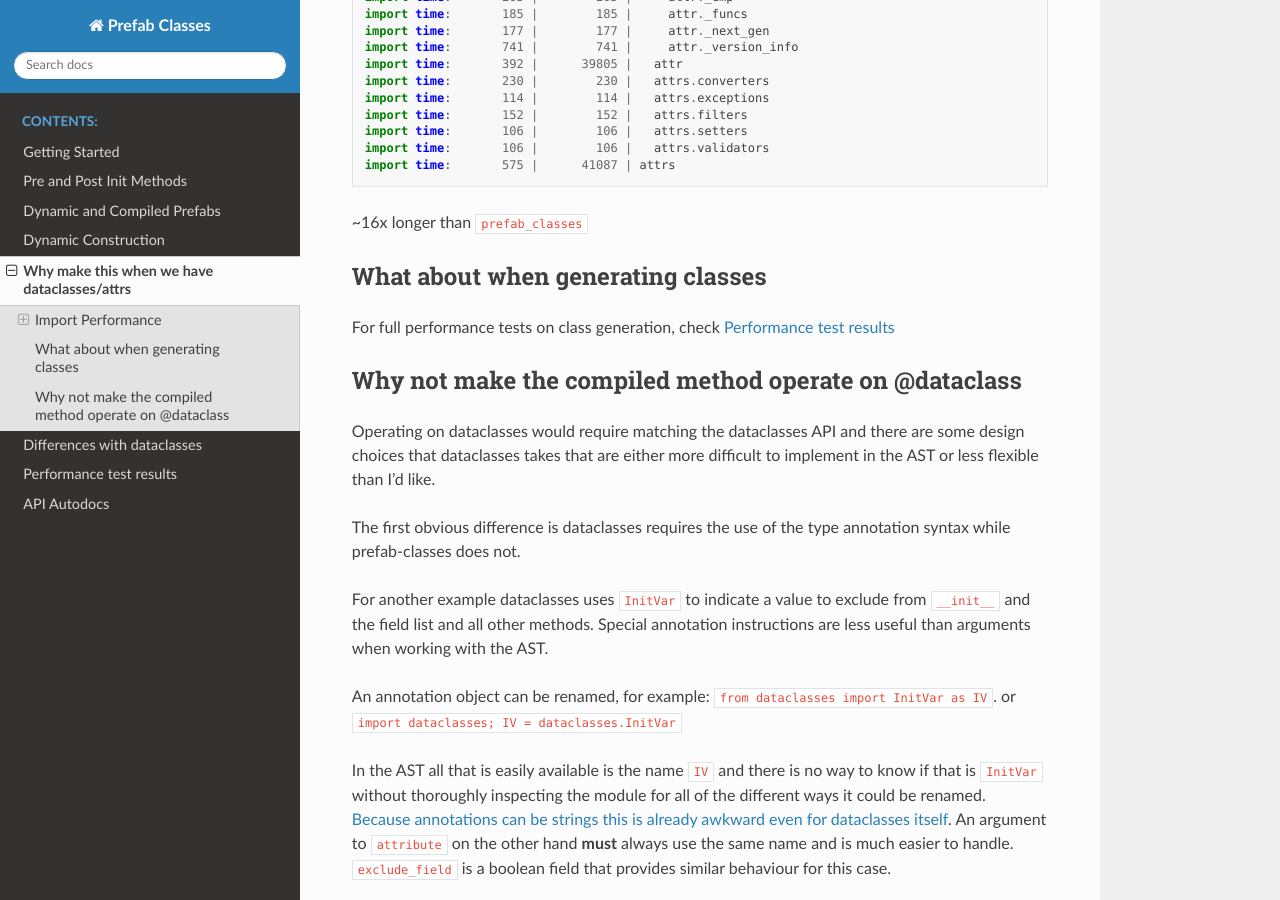
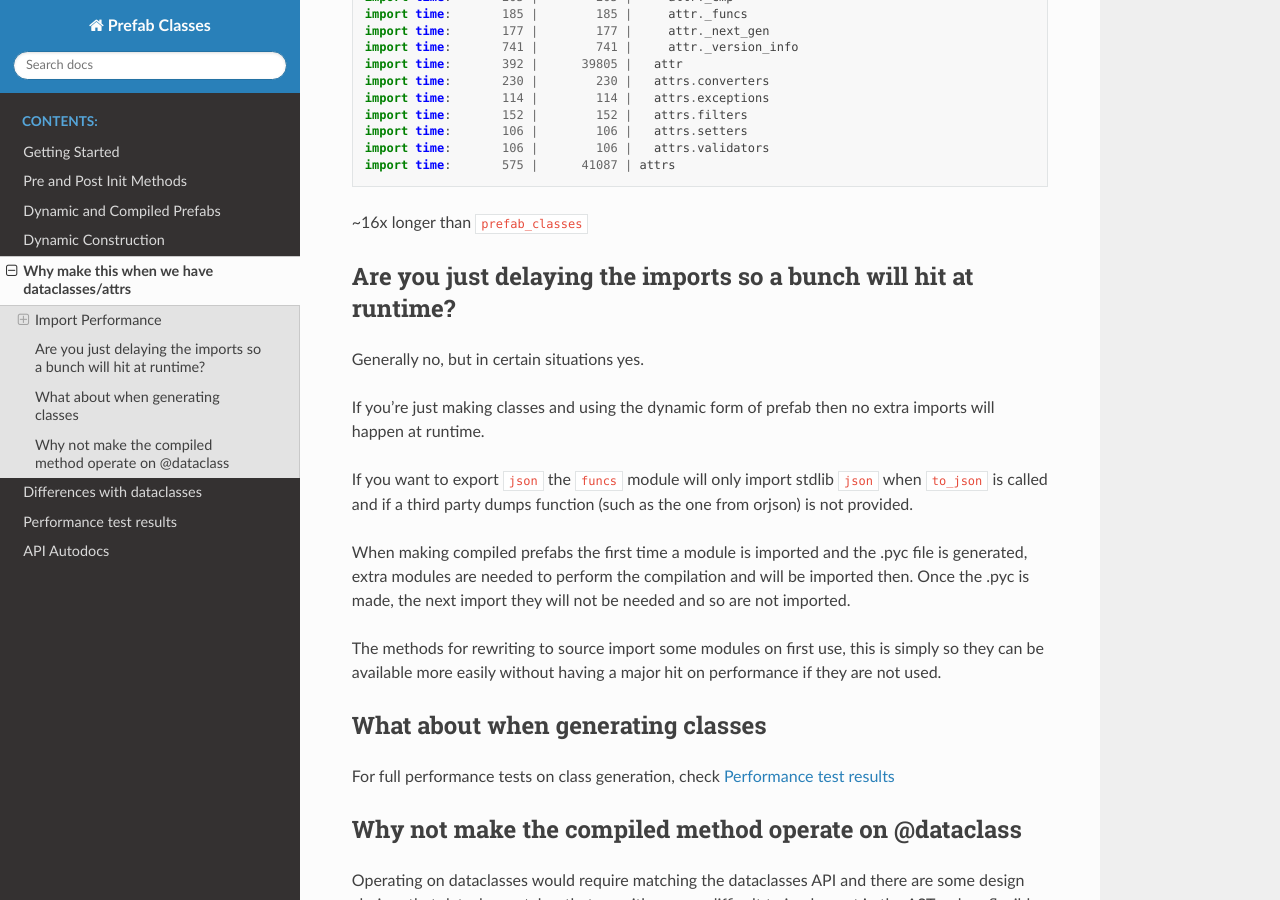
Before and after one commit to DavidCEllis/PrefabClasses, a Sphinx documentation site: the page built from docs/why_not_dataclasses.md, in a window 1280 px wide and 900 px high, scrolled down 2875 px. Built offline with Sphinx 7.4.7 and the Read the Docs theme 2.0.0, drawn with Linux system fonts in a browser that asks for light colours.

Commit message:
Detail on imports

```diff
--- a/docs/why_not_dataclasses.md
+++ b/docs/why_not_dataclasses.md
@@ -166,6 +166,26 @@ import time:       575 |      41087 | attrs
 
 ~16x longer than `prefab_classes`
 
+## Are you just delaying the imports so a bunch will hit at runtime? ##
+
+Generally no, but in certain situations yes.
+
+If you're just making classes and using the dynamic form of prefab
+then no extra imports will happen at runtime.
+
+If you want to export `json` the `funcs` module will only import stdlib
+`json` when `to_json` is called and if a third party dumps function
+(such as the one from orjson) is not provided.
+
+When making compiled prefabs the first time a module is imported and the
+.pyc file is generated, extra modules are needed to perform the compilation
+and will be imported then. Once the .pyc is made, the next import they will
+not be needed and so are not imported.
+
+The methods for rewriting to source import some modules on first use, this
+is simply so they can be available more easily without having a major hit on
+performance if they are not used.
+
 ## What about when generating classes ##
 
 For full performance tests on class generation, check {doc}`extra/performance_tests`
```
